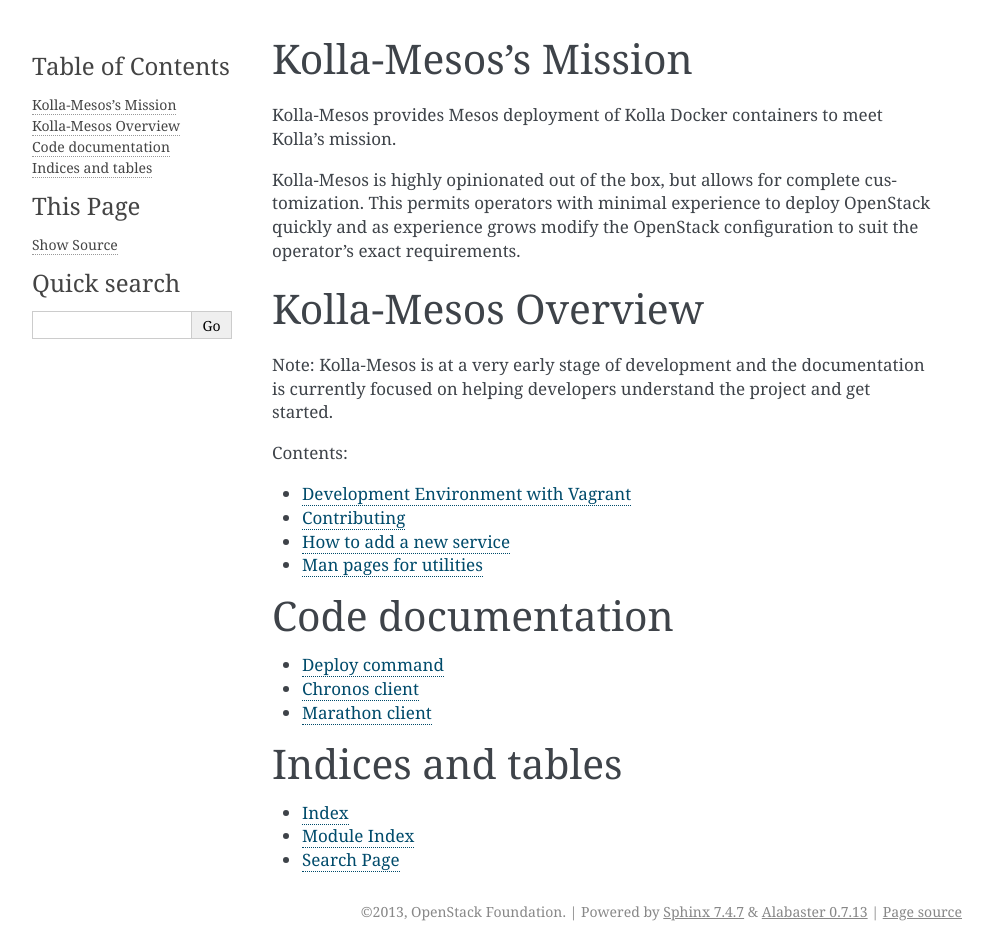
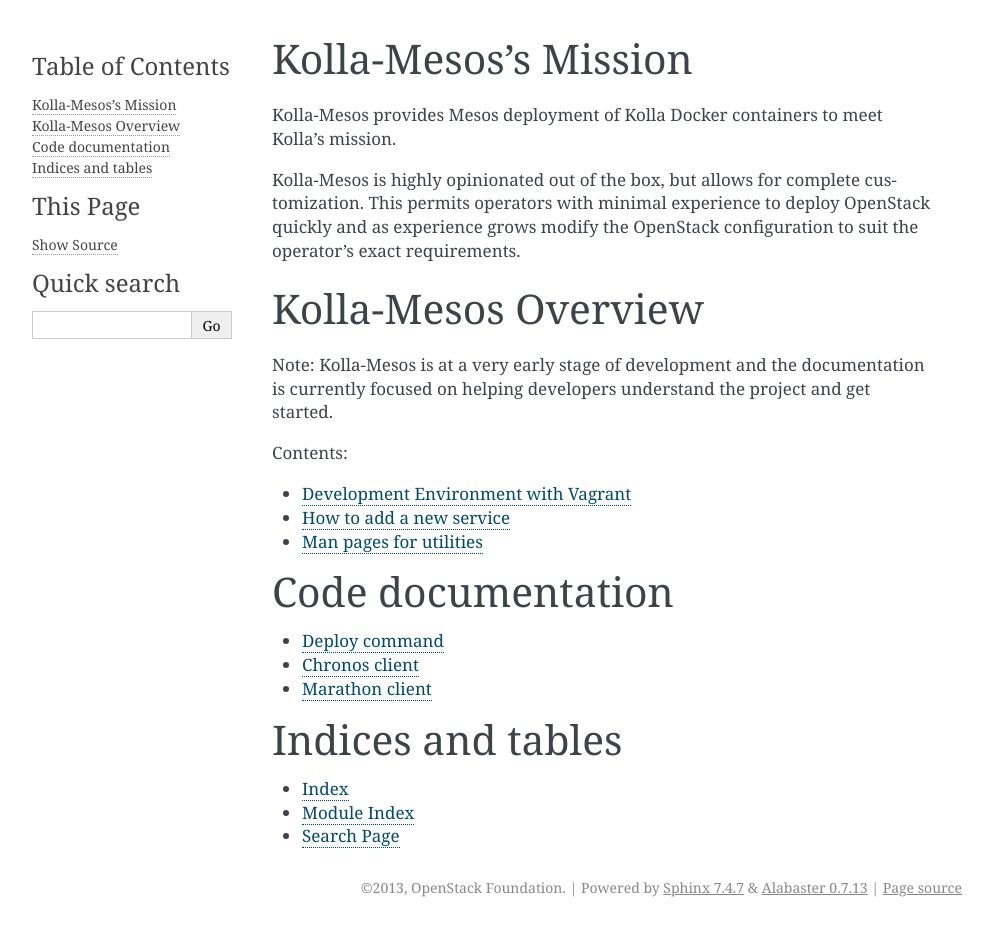
Before and after one commit to openstack-archive/kolla-mesos, a Sphinx documentation site: the page built from doc/source/index.rst, in a window 1280 px wide. Shown: the whole page, without its empty margins (148-1141 px from the left). Built offline with Sphinx 7.4.7, drawn with Linux system fonts in a browser that asks for light colours; after the commit the page ends 927 px from its top, so only the background shows below that.

Commit message:
Remove contributing.rst because it is replicated
Remove the file contributing.rst because it is in many project
files and it should not be in Kolla's published project
documentation on openstack.org.

Change-Id: I5003af0c2aedf4107991a46f22c472c20292a706

```diff
--- a/doc/source/contributing.rst
+++ /dev/null
@@ -1,4 +0,0 @@
-============
-Contributing
-============
-.. include:: ../../CONTRIBUTING.rst
--- a/doc/source/index.rst
+++ b/doc/source/index.rst
@@ -37,7 +37,6 @@
    :maxdepth: 1
 
    quickstart
-   contributing
    howto_add_a_new_service
    man/index
 
```
